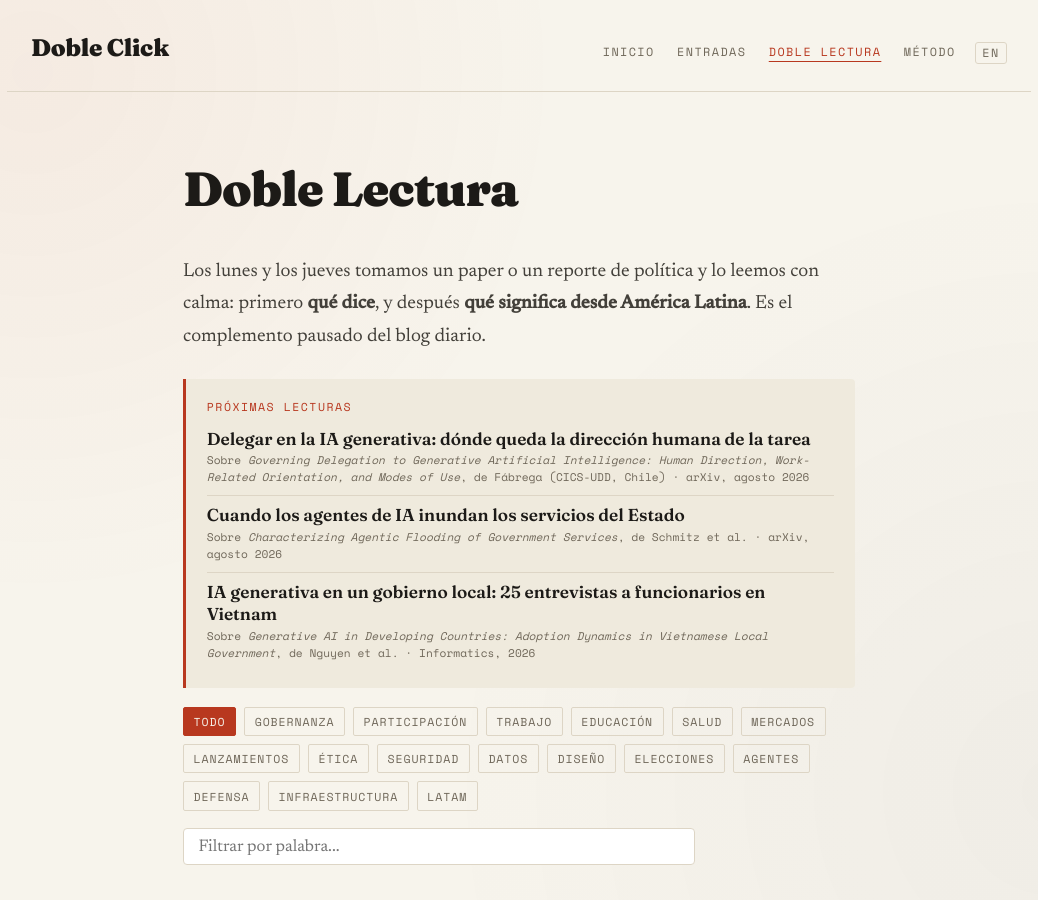
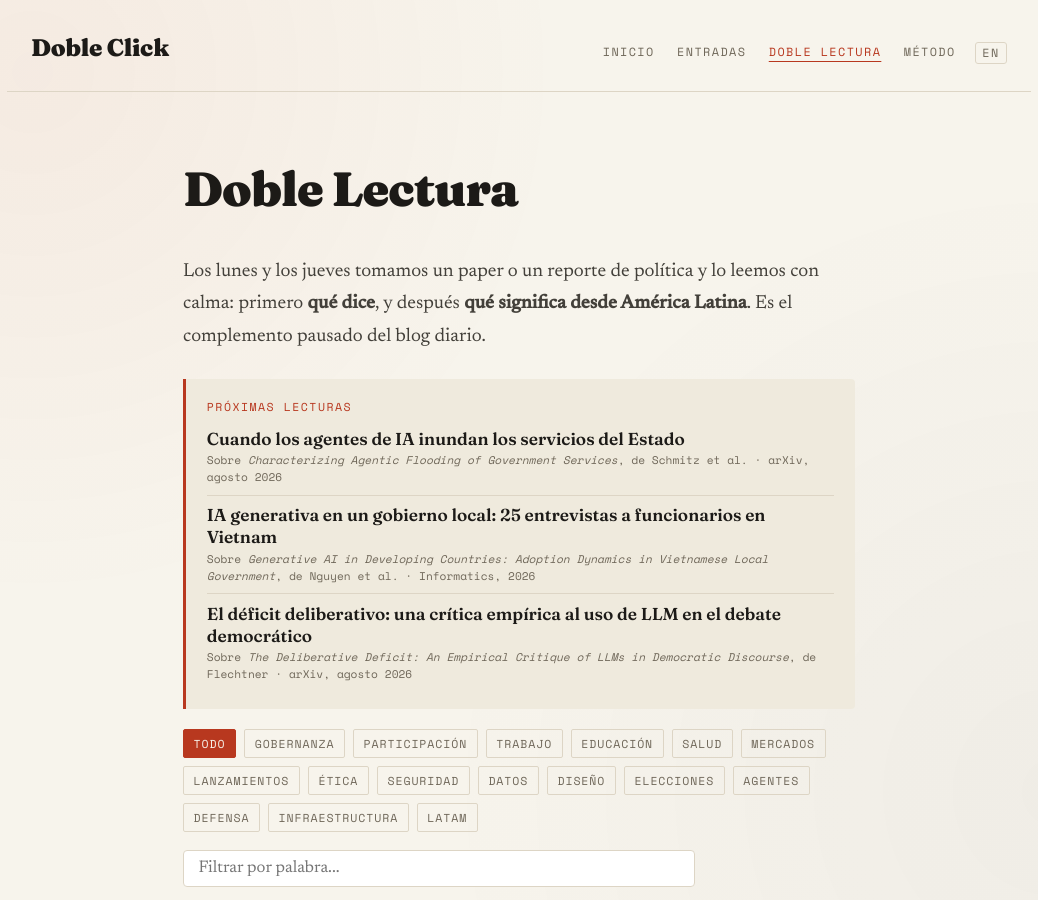
Before and after one commit to jaguridi/doble-click-blog, a Jekyll site: the page built from doble-lectura.html, in a window 1280 px wide and 900 px high. Shown: the whole window, without its empty margins (121-1159 px from the left). Built offline with Jekyll 4.4.1, drawn with Linux system fonts in a browser that asks for light colours.

Commit message:
Próximas lecturas: quedan 3 en la cola
Co-Authored-By: Claude Opus 5.5 <noreply@anthropic.com>
Claude-Session: https://claude.ai/code/session_019K2Xm3dCXAC5rdvnyGjTBW

```diff
--- a/_data/proximas_lecturas.yml
+++ b/_data/proximas_lecturas.yml
@@ -14,12 +14,6 @@
 # Cuando la cola queda vacía, la rutina deja la lista como `[]` y el cuadro no se muestra.
 #
 # Campos por entrada: titulo (lo que se ve grande), paper, autores, publicado, url (opc.).
-- titulo: "Delegar en la IA generativa: dónde queda la dirección humana de la tarea"
-  paper: "Governing Delegation to Generative Artificial Intelligence: Human Direction, Work-Related Orientation, and Modes of Use"
-  autores: "Fábrega (CICS-UDD, Chile)"
-  publicado: "arXiv, agosto 2026"
-  url: "https://arxiv.org/abs/2608.17624"
-
 - titulo: "Cuando los agentes de IA inundan los servicios del Estado"
   paper: "Characterizing Agentic Flooding of Government Services"
   autores: "Schmitz et al."
```
